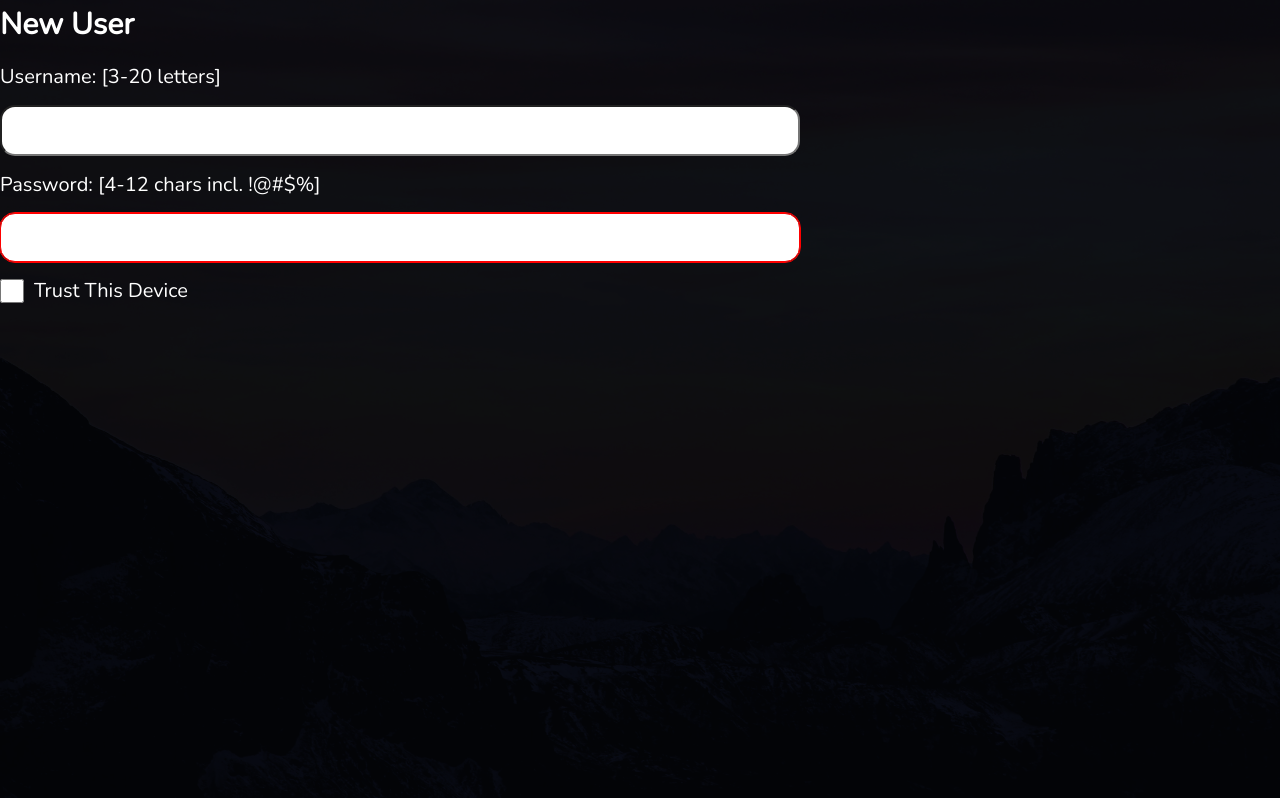
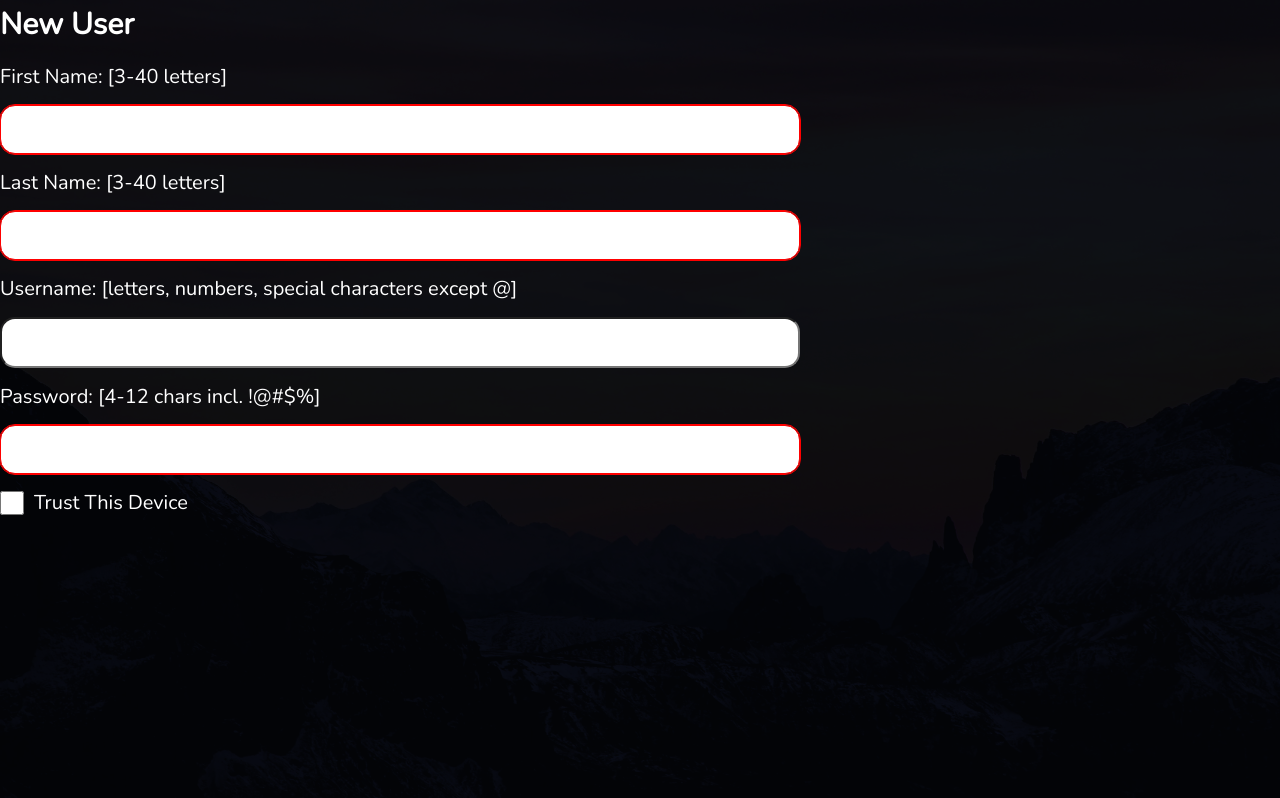
Before and after one commit to Siuuuuuu0/AuthPageFront, a React (Create React App) app: page /complete-register in a window 1280 px wide. Built offline with nearby package versions, Linux system fonts and the light colour scheme.

Commit message:
partial usernames

```diff
--- a/src/app/api/apiSlice.js
+++ b/src/app/api/apiSlice.js
@@ -43,5 +43,6 @@ const baseQueryWithReauth = async (args, api, extraOptions) => {
 export const apiSlice = createApi({
     baseQuery: baseQueryWithReauth,
     tagTypes: ['User'],
+    reducerPath: 'baseApi',
     endpoints: builder => ({})
 })
--- /dev/null
+++ b/src/app/api/usernameApiSlice.js
@@ -0,0 +1,29 @@
+import { createApi, fetchBaseQuery } from '@reduxjs/toolkit/query/react'
+
+const baseQueryForUsernames = fetchBaseQuery({
+    baseUrl: 'http://localhost:5000',
+    credentials: 'include',
+})
+
+export const usernamesApiSlice = createApi({
+    baseQuery: baseQueryForUsernames,
+    reducerPath : 'usernameApi',
+    endpoints: builder => ({
+        getUsernames: builder.mutation({
+            query: names => ({
+                url: '/generate_usernames',
+                method: 'POST',
+                body : {...names}
+            })
+        }),
+        addUsername : builder.mutation({
+            query : username => ({
+                url : '/add_username',
+                method : 'POST',
+                body : {...username}
+            })
+        })
+    })
+})
+
+export const { useGetUsernamesMutation, useAddUsernameMutation } = usernamesApiSlice
--- a/src/app/store.js
+++ b/src/app/store.js
@@ -1,17 +1,26 @@
-import { configureStore } from "@reduxjs/toolkit"
+import { configureStore, combineReducers } from "@reduxjs/toolkit"
 import { apiSlice } from './api/apiSlice'
 import { setupListeners } from "@reduxjs/toolkit/query"
 import authReducer from '../features/auth/authSlice'
 import accountReducer from '../features/account/accountSlice'
+import { usernamesApiSlice } from "./api/usernameApiSlice"
+
+
+const rootReducer = combineReducers({
+    [apiSlice.reducerPath]: apiSlice.reducer,
+    auth: authReducer,
+    account: accountReducer,
+    [usernamesApiSlice.reducerPath]: usernamesApiSlice.reducer,
+});
 
 export const store = configureStore({
-    reducer: {
-        [apiSlice.reducerPath]: apiSlice.reducer,
-        auth: authReducer,
-        account : accountReducer
+    reducer: rootReducer,
+    middleware: getDefaultMiddleware => {
+        const allMiddleware = [apiSlice.middleware, usernamesApiSlice.middleware]
+        return getDefaultMiddleware().concat(
+        ...allMiddleware
+        );
     },
-    middleware: getDefaultMiddleware =>
-        getDefaultMiddleware().concat(apiSlice.middleware),
     devTools: true
 })
 
--- /dev/null
+++ b/src/config/regex.js
@@ -0,0 +1,5 @@
+const USER_REGEX = /^[A-Za-z0-9!#$%^&*_\-.]{3,20}$/
+export const PWD_REGEX = /^[A-z0-9!@#$%]{4,12}$/
+export const FIRSTNAME_REGEX =/^[A-z]{3, 40}$/
+export const LASTNAME_REGEX =/^[A-z]{3, 40}$/
+export const EMAIL_REGEX = /^[A-Za-z0-9._%+-]+@[A-Za-z0-9.-]+\.[A-Za-z]{2,}$/
--- a/src/features/auth/CompleteRegistration.js
+++ b/src/features/auth/CompleteRegistration.js
@@ -1,17 +1,20 @@
 import { useState, useEffect } from "react"
 import { useNavigate } from "react-router-dom"
 import { FontAwesomeIcon } from '@fortawesome/react-fontawesome'
-import { faSave } from "@fortawesome/free-solid-svg-icons"
+import { faSave, faSyncAlt } from "@fortawesome/free-solid-svg-icons"
 import useTitle from "../../hooks/useTitle"
 import { useCompleteRegisterMutation } from "./authApiSlice"
 import { setCredentials } from './authSlice'
 import { useDispatch, useSelector } from 'react-redux'
 import usePersist from "../../hooks/usePersist"
+import { useGetUsernamesMutation } from "../../app/api/usernameApiSlice"
 
 //TODO : ADD NON_OPTIONAL CLASS FOR EMAIL AND PWD
 
-const USER_REGEX = /^[A-z]{3,20}$/
+const USER_REGEX = /^[A-Za-z0-9!#$%^&*_\-.]{3,20}$/
 const PWD_REGEX = /^[A-z0-9!@#$%]{4,12}$/
+const FIRSTNAME_REGEX =/^[A-Za-z]{3,40}$/
+const LASTNAME_REGEX =/^[A-Za-z]{3,40}$/
 
 const CompleteRegister = () => {
     useTitle('New User')
@@ -35,6 +38,14 @@ const CompleteRegister = () => {
     const [validUsername, setValidUsername] = useState(false)
     const [password, setPassword] = useState('')
     const [validPassword, setValidPassword] = useState(false)
+    const [firstName, setFirstName] = useState('')
+    const [validFirstName, setValidFirstName] = useState(false)
+    const [lastName, setLastName] = useState('')
+    const [validLastName, setValidLastName] = useState(false)
+    const [suggestedUsernames, setSuggestedUsernames] = useState([])
+    const [displayUsernames, setDisplayUsernames] = useState(false)
+
+    const [getUsernames] = useGetUsernamesMutation()
 
     useEffect(() => {
         setValidUsername(USER_REGEX.test(username)||username==='')
@@ -45,16 +56,46 @@ const CompleteRegister = () => {
     }, [password])
 
     useEffect(() => {
+        setValidFirstName(FIRSTNAME_REGEX.test(firstName))
+    }, [firstName])
+
+    useEffect(() => {
+        setValidLastName(LASTNAME_REGEX.test(lastName))
+    }, [lastName])
+
+    useEffect(() => {
         if (isSuccess) {
             setUsername('')
             setPassword('')
+            setFirstName('')
+            setLastName('')
         }
     }, [isSuccess, navigate])
 
+    useEffect(()=> {
+        const fetchFunc = async() => {
+            if(validFirstName && validLastName) {
+                try{
+                    const {usernames} = await getUsernames({first_name : firstName, last_name : lastName}).unwrap()
+                    const usernameArray = Object.values(usernames)
+                    setSuggestedUsernames(usernameArray)
+                    setDisplayUsernames(true)
+                }catch(err){
+                    console.error(err)
+                }
+            }
+        }
+        fetchFunc()
+    }, [validFirstName, validLastName, firstName, lastName, getUsernames])
+
+
+
     const onUsernameChanged = e => setUsername(e.target.value)
     const onPasswordChanged = e => setPassword(e.target.value)
+    const onFirstNameChanged = e => setFirstName(e.target.value)
+    const onLastNameChanged = e => setLastName(e.target.value)
 
-    const canSave = [(validUsername||username===''), validPassword].every(Boolean) && !isLoading
+    const canSave = [(validUsername||username===''), validFirstName, validLastName, validPassword].every(Boolean) && !isLoading
 
     const onSaveUserClicked = async (e) => {
         e.preventDefault()
@@ -64,8 +105,12 @@ const CompleteRegister = () => {
                 dispatch(setCredentials({ accessToken }))
                 setPassword('')
                 setUsername('')
+                setFirstName('')
+                setLastName('')
                 setValidUsername(false)
                 setValidPassword(false)
+                setValidFirstName(false)
+                setValidLastName(false)
                 navigate('/dash')
             }catch(err){
                 console.log(err)
@@ -75,10 +120,24 @@ const CompleteRegister = () => {
 
     const handleToggle = () => setPersist(prev => !prev)
 
+    const regenerateUsernames = async() => {
+        if(validFirstName && validLastName) {
+            try{
+                const {usernames} = await getUsernames({first_name : firstName, last_name : lastName}).unwrap()
+                const usernameArray = Object.values(usernames)
+                setSuggestedUsernames(usernameArray)
+                setDisplayUsernames(true)
+            }catch(err){
+                console.error(err)
+            }
+        }
+    }
+
     const errClass = isError ? "errmsg" : "offscreen"
     const validUserClass = !validUsername ? 'form__input--incomplete' : ''
     const validPwdClass = !validPassword ? 'form__input--incomplete' : ''
-
+    const validFirstNameClass = !validFirstName ? 'form__input--incomplete' : ''
+    const validLastNameClass = !validLastName ? 'form__input--incomplete' : ''
 
     const content = (
         <>
@@ -97,8 +156,56 @@ const CompleteRegister = () => {
                         </button>
                     </div>
                 </div>
+
                 <label className="form__label" htmlFor="username">
-                    Username: <span className="nowrap">[3-20 letters]</span></label>
+                    First Name: <span className="nowrap">[3-40 letters]</span></label>
+                <input
+                    className={`form__input ${validFirstNameClass}`}
+                    id="firstName"
+                    name="firstName"
+                    type="text"
+                    autoComplete="off"
+                    value={firstName}
+                    onChange={onFirstNameChanged}
+                />
+
+                <label className="form__label" htmlFor="username">
+                    Last Name: <span className="nowrap">[3-40 letters]</span></label>
+                <input
+                    className={`form__input ${validLastNameClass}`}
+                    id="lastName"
+                    name="lastName"
+                    type="text"
+                    autoComplete="off"
+                    value={lastName}
+                    onChange={onLastNameChanged}
+                />
+
+                {displayUsernames && (
+                    <>
+                        <div className="suggestions">
+                            {suggestedUsernames.map((suggestion, index) => (
+                                <div key={index} className="suggestion" onClick={() => setUsername(suggestion)}>
+                                    {suggestion}
+                                </div>
+                            ))}
+                        </div>
+                        <button
+                            type="button"
+                            className="icon-button"
+                            title="Reload"
+                            onClick={regenerateUsernames}
+                        >
+                            <FontAwesomeIcon icon={faSyncAlt} />
+                        </button>
+                    </>
+                )
+                }
+
+
+
+                <label className="form__label" htmlFor="username">
+                    Username: <span className="nowrap">[letters, numbers, special characters except @]</span></label>
                 <input
                     className={`form__input ${validUserClass}`}
                     id="username"
--- a/src/features/auth/Register.js
+++ b/src/features/auth/Register.js
@@ -8,7 +8,7 @@ import { useRegisterMutation } from "./authApiSlice"
 
 //TODO : ADD NON_OPTIONAL CLASS FOR EMAIL AND PWD
 
-const EMAIL_REGEX = /^[A-Za-z0-9._%+-]+@[A-Za-z0-9.-]+\.[A-Za-z]{2,}$/;
+const EMAIL_REGEX = /^[A-Za-z0-9._%+-]+@[A-Za-z0-9.-]+\.[A-Za-z]{2,}$/
 
 const Register = () => {
     useTitle('New User')
--- a/src/index.css
+++ b/src/index.css
@@ -376,3 +376,19 @@ tr {
     position: static;
   }
 }
+
+.suggestions {
+  border: 1px solid #ccc;
+  padding: 10px;
+  width: 300px;
+  margin-top: 10px;
+}
+
+.suggestion {
+  padding: 5px;
+  cursor: pointer;
+}
+
+.suggestion:hover {
+  background-color: #f0f0f0;
+}
```
Lines whose indentation alone changed are shown as unchanged.
